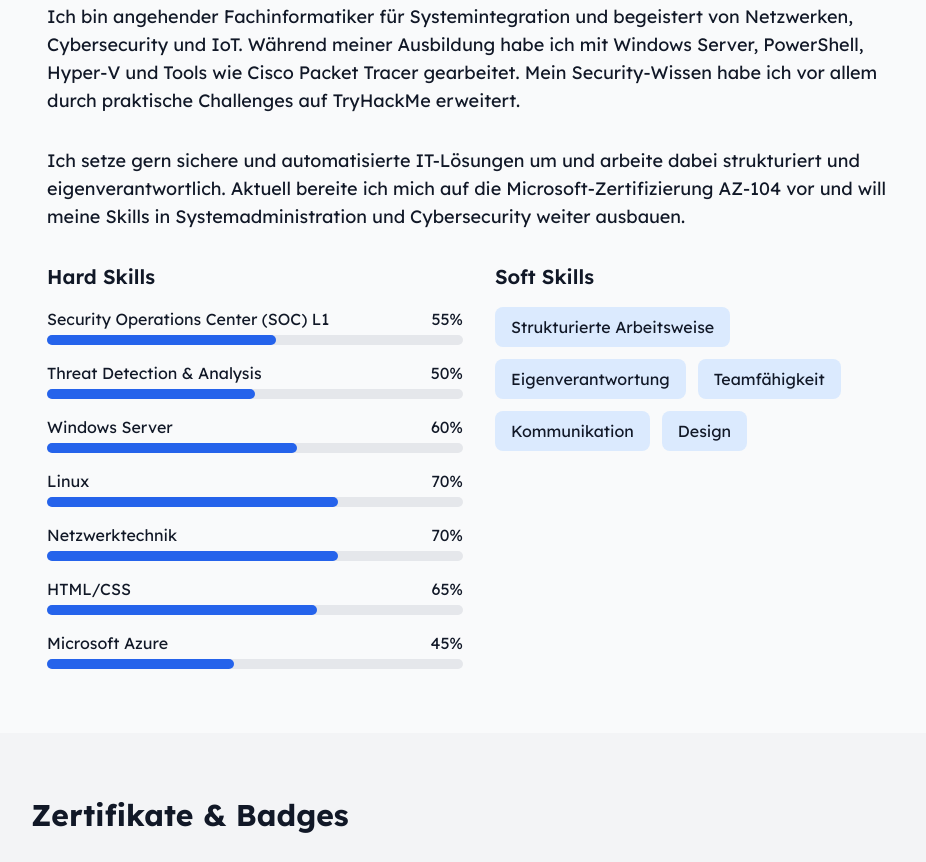
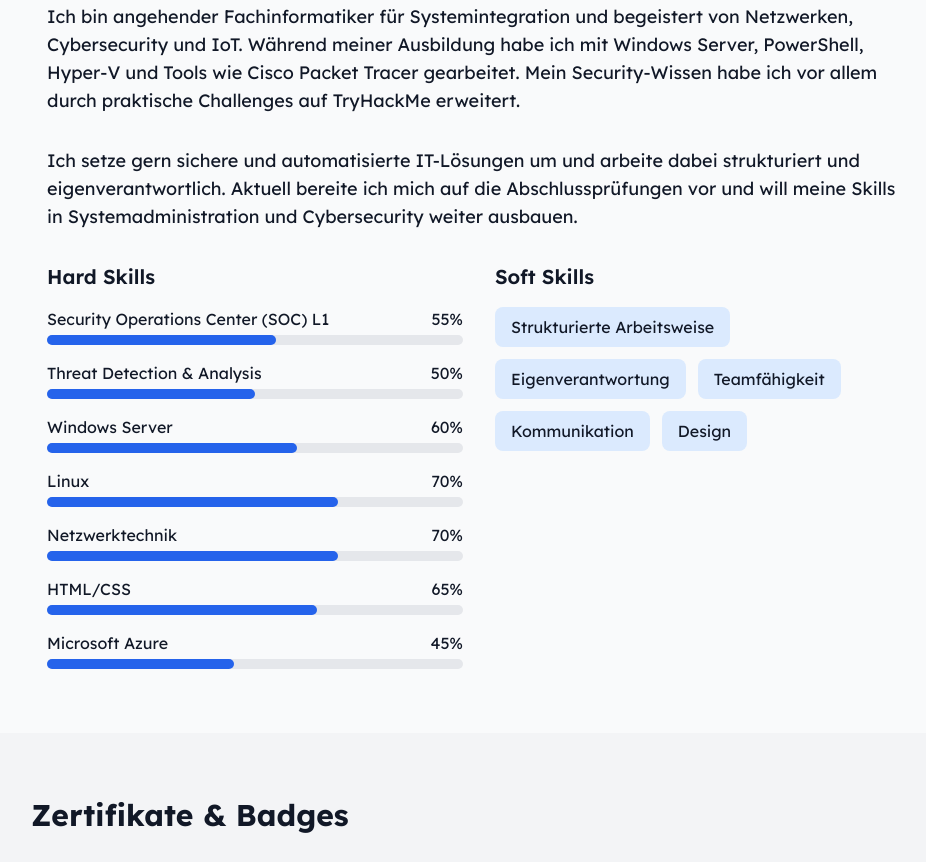
Before and after one commit to ne0nur/Portfolio, a plain HTML site: page index.html in a window 1280 px wide. Shown: the part 921-1783 px from the top of the page, without its empty margins (161-1087 px from the left). Drawn offline with nearby package versions, Linux system fonts and the light colour scheme.

Commit message:
Update index.html

```diff
--- a/index.html
+++ b/index.html
@@ -46,7 +46,7 @@
   <section id="about" class="max-w-4xl mx-auto py-16 px-4">
     <h2 class="text-3xl font-bold mb-6">Über mich & Skills</h2>
     <p class="mb-8 text-lg">Ich bin angehender Fachinformatiker für Systemintegration und begeistert von Netzwerken, Cybersecurity und IoT. Während meiner Ausbildung habe ich mit Windows Server, PowerShell, Hyper-V und Tools wie Cisco Packet Tracer gearbeitet. Mein Security-Wissen habe ich vor allem durch praktische Challenges auf TryHackMe erweitert.</p>
-    <p class="mb-8 text-lg">Ich setze gern sichere und automatisierte IT-Lösungen um und arbeite dabei strukturiert und eigenverantwortlich. Aktuell bereite ich mich auf die Microsoft-Zertifizierung AZ-104 vor und will meine Skills in Systemadministration und Cybersecurity weiter ausbauen.</p>
+    <p class="mb-8 text-lg">Ich setze gern sichere und automatisierte IT-Lösungen um und arbeite dabei strukturiert und eigenverantwortlich. Aktuell bereite ich mich auf die Abschlussprüfungen vor und will meine Skills in Systemadministration und Cybersecurity weiter ausbauen.</p>
     <div id="skills" class="grid grid-cols-1 md:grid-cols-2 gap-8">
       <div>
         <h3 class="text-xl font-semibold mb-4">Hard Skills</h3>
```
